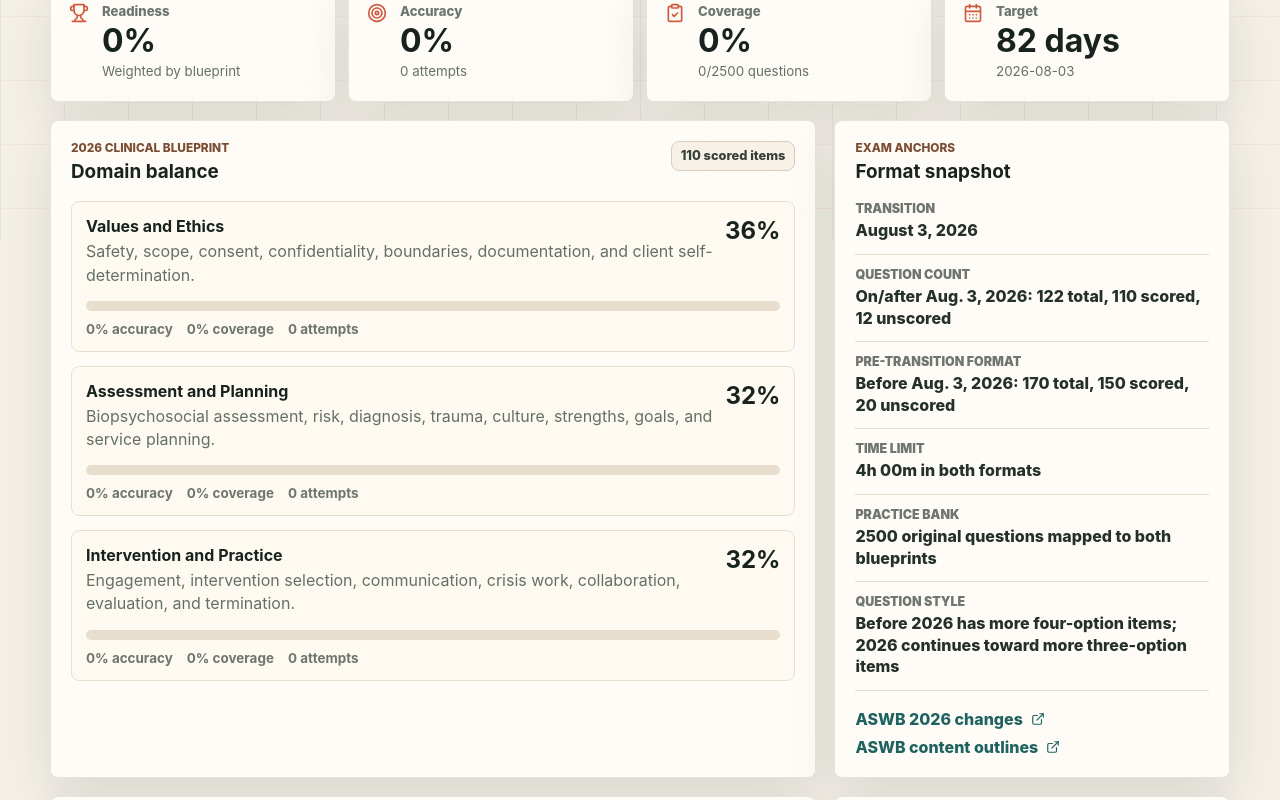
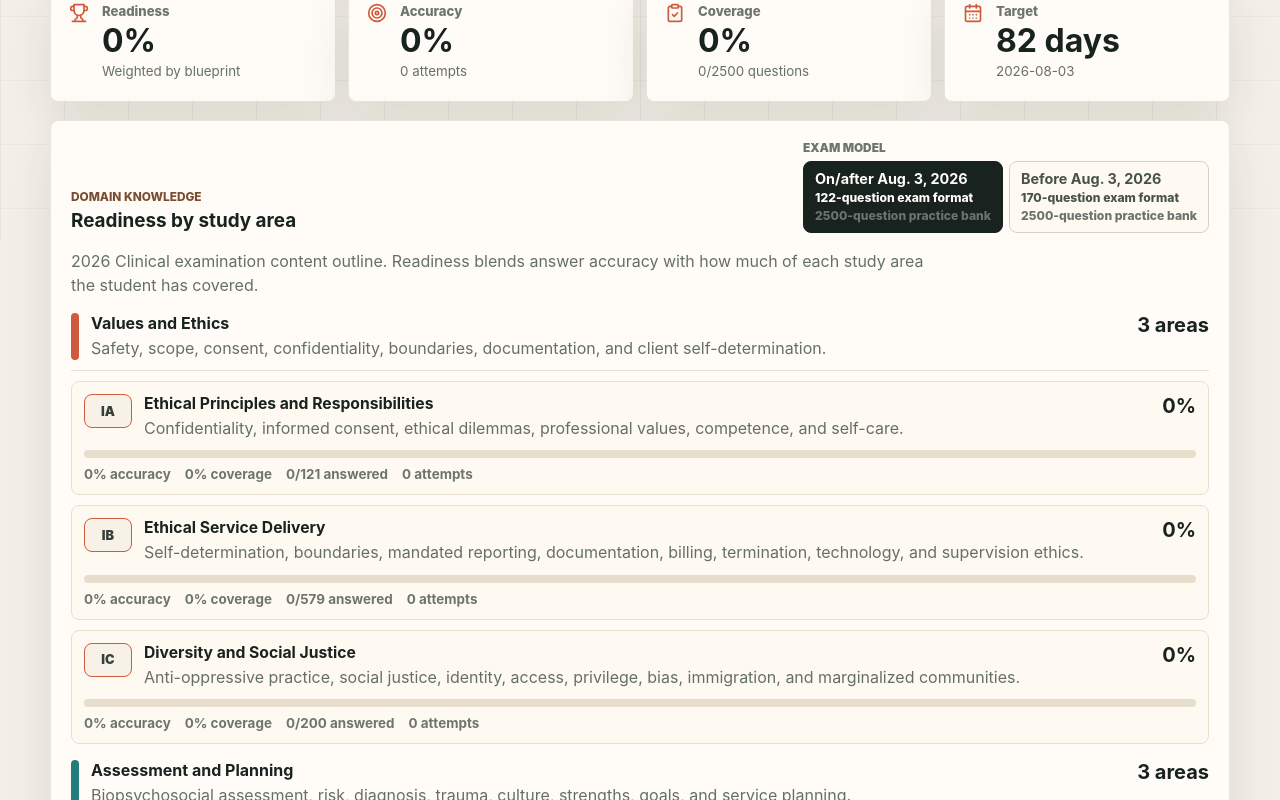
Before and after one commit to idrissenayat/ASWB-Clinical-Prep-Studio, a React (Vite) app: page / in a window 1280 px wide. Shown: the part 560-1360 px from the top of the page. Built offline with nearby package versions, Linux system fonts and the light colour scheme.

Commit message:
Add dashboard study area readiness

```diff
--- a/src/App.tsx
+++ b/src/App.tsx
@@ -73,6 +73,7 @@ const navItems: Array<{ id: View; label: string; icon: typeof BarChart3 }> = [
 ];
 
 const domainMap = new Map(domains.map((domain) => [domain.id, domain]));
+const questionMap = new Map(questions.map((question) => [question.id, question]));
 const areaKey = (examModel: ExamModelId, areaId: ExamAreaId) => `${examModel}:${areaId}`;
 const getQuestionArea = (question: Question, examModel: ExamModelId) =>
   examModel === "2026" ? question.area2026 : question.area;
@@ -183,6 +184,41 @@ function buildStats(progress: ProgressState) {
     readiness,
     recentMisses,
   };
+}
+
+function buildAreaStats(progress: ProgressState, examModel: ExamModelId) {
+  return examAreasByModel[examModel].map((area) => {
+    const domain = domainMap.get(area.domain)!;
+    const areaQuestions = questions.filter((question) => getQuestionArea(question, examModel) === area.id);
+    const attempts = progress.attempts.filter((attempt) => {
+      const question = questionMap.get(attempt.questionId);
+      if (!question) return attempt.examModel === examModel && attempt.area === area.id;
+      return getQuestionArea(question, examModel) === area.id;
+    });
+    const correct = attempts.filter((attempt) => attempt.correct).length;
+    const unique = new Set(
+      attempts
+        .map((attempt) => questionMap.get(attempt.questionId))
+        .filter((question): question is Question => Boolean(question))
+        .filter((question) => getQuestionArea(question, examModel) === area.id)
+        .map((question) => question.id),
+    ).size;
+    const accuracy = attempts.length ? Math.round((correct / attempts.length) * 100) : 0;
+    const coverage = areaQuestions.length ? Math.round((unique / areaQuestions.length) * 100) : 0;
+    const readiness = Math.round(accuracy * 0.7 + coverage * 0.3);
+
+    return {
+      area,
+      domain,
+      questionCount: areaQuestions.length,
+      attempts: attempts.length,
+      correct,
+      unique,
+      accuracy,
+      coverage,
+      readiness,
+    };
+  });
 }
 
 function balanceQuotas<T extends { count: number }>(quotas: T[], size: number) {
@@ -382,6 +418,18 @@ function Dashboard({
   resetProgress: () => void;
 }) {
   const daysUntil = getDaysUntil(progress.targetDate);
+  const [dashboardModel, setDashboardModel] = useState<ExamModelId>(defaultExamModel);
+  const selectedDashboardModel = examModels.find((model) => model.id === dashboardModel)!;
+  const areaStats = useMemo(
+    () => buildAreaStats(progress, dashboardModel),
+    [dashboardModel, progress],
+  );
+  const areaGroups = domains
+    .map((domain) => ({
+      domain,
+      areas: areaStats.filter((item) => item.area.domain === domain.id),
+    }))
+    .filter((group) => group.areas.length);
 
   return (
     <section className="view-stack">
@@ -428,6 +476,67 @@ function Dashboard({
           detail={progress.targetDate || "Choose a date"}
         />
       </div>
+
+      <section className="panel study-area-panel">
+        <div className="section-heading study-area-heading">
+          <div>
+            <p className="eyebrow">Domain knowledge</p>
+            <h3>Readiness by study area</h3>
+          </div>
+          <ExamModelSelector value={dashboardModel} onChange={setDashboardModel} />
+        </div>
+        <p className="muted study-area-model-note">
+          {selectedDashboardModel.blueprint}. Readiness blends answer accuracy with how much of each
+          study area the student has covered.
+        </p>
+
+        <div className="study-area-groups">
+          {areaGroups.map((group) => (
+            <section className="study-area-domain" key={group.domain.id}>
+              <div className="study-area-domain-heading">
+                <span style={{ backgroundColor: group.domain.color }} aria-hidden="true" />
+                <div>
+                  <h4>{group.domain.name}</h4>
+                  <p>{group.domain.focus}</p>
+                </div>
+                <strong>{group.areas.length} areas</strong>
+              </div>
+
+              <div className="study-area-list">
+                {group.areas.map((item) => (
+                  <article className="study-area-row" key={item.area.id}>
+                    <div className="study-area-topline">
+                      <span className="study-area-code" style={{ borderColor: group.domain.color }}>
+                        {item.area.id}
+                      </span>
+                      <div>
+                        <h5>{item.area.name}</h5>
+                        <p>{item.area.focus}</p>
+                      </div>
+                      <strong>{item.readiness}%</strong>
+                    </div>
+                    <div className="bar-track compact" aria-hidden="true">
+                      <span
+                        className="bar-fill"
+                        style={{
+                          width: `${item.readiness}%`,
+                          backgroundColor: group.domain.color,
+                        }}
+                      />
+                    </div>
+                    <div className="domain-meta">
+                      <span>{item.accuracy}% accuracy</span>
+                      <span>{item.coverage}% coverage</span>
+                      <span>{item.unique}/{item.questionCount} answered</span>
+                      <span>{item.attempts} attempts</span>
+                    </div>
+                  </article>
+                ))}
+              </div>
+            </section>
+          ))}
+        </div>
+      </section>
 
       <div className="content-grid">
         <section className="panel">
--- a/src/styles.css
+++ b/src/styles.css
@@ -543,6 +543,108 @@ input:disabled {
   gap: 14px;
 }
 
+.study-area-panel {
+  display: grid;
+  gap: 16px;
+}
+
+.study-area-heading {
+  align-items: flex-end;
+  margin-bottom: 0;
+}
+
+.study-area-model-note {
+  max-width: 860px;
+  margin: 0;
+}
+
+.study-area-groups {
+  display: grid;
+  gap: 16px;
+}
+
+.study-area-domain {
+  display: grid;
+  gap: 10px;
+}
+
+.study-area-domain-heading {
+  display: grid;
+  grid-template-columns: 8px minmax(0, 1fr) auto;
+  gap: 12px;
+  align-items: start;
+  padding-bottom: 10px;
+  border-bottom: 1px solid #eadfce;
+}
+
+.study-area-domain-heading > span {
+  width: 8px;
+  height: 100%;
+  min-height: 44px;
+  border-radius: 8px;
+}
+
+.study-area-domain-heading h4,
+.study-area-domain-heading p,
+.study-area-row h5,
+.study-area-row p {
+  margin: 0;
+}
+
+.study-area-domain-heading h4 {
+  font-size: 1rem;
+}
+
+.study-area-domain-heading p,
+.study-area-row p {
+  margin-top: 4px;
+  color: var(--muted);
+  line-height: 1.45;
+}
+
+.study-area-domain-heading strong,
+.study-area-topline strong {
+  white-space: nowrap;
+  font-size: 1.25rem;
+}
+
+.study-area-list {
+  display: grid;
+  gap: 10px;
+}
+
+.study-area-row {
+  padding: 12px;
+  background: #fffaf1;
+  border: 1px solid #eadfce;
+  border-radius: 8px;
+}
+
+.study-area-topline {
+  display: grid;
+  grid-template-columns: auto minmax(0, 1fr) auto;
+  gap: 12px;
+  align-items: start;
+}
+
+.study-area-code {
+  display: inline-grid;
+  min-width: 48px;
+  min-height: 34px;
+  padding: 0 8px;
+  place-items: center;
+  color: #354039;
+  background: #f7f1e7;
+  border: 1px solid #d8cdbd;
+  border-radius: 8px;
+  font-size: 0.8rem;
+  font-weight: 900;
+}
+
+.study-area-row h5 {
+  font-size: 0.98rem;
+}
+
 .domain-row {
   padding: 14px;
   background: #fffaf1;
@@ -583,6 +685,11 @@ input:disabled {
   overflow: hidden;
   background: #e7dece;
   border-radius: 8px;
+}
+
+.bar-track.compact {
+  height: 8px;
+  margin: 10px 0 8px;
 }
 
 .bar-fill {
@@ -1299,6 +1406,23 @@ input:disabled {
     grid-template-columns: 1fr;
   }
 
+  .study-area-heading,
+  .study-area-domain-heading,
+  .study-area-topline {
+    grid-template-columns: 1fr;
+  }
+
+  .study-area-domain-heading > span {
+    width: 100%;
+    height: 6px;
+    min-height: 6px;
+  }
+
+  .study-area-domain-heading strong,
+  .study-area-topline strong {
+    font-size: 1.12rem;
+  }
+
   .domain-topline strong {
     font-size: 1.25rem;
   }
```
Also changed, not shown: 1 other file (tests, documents, lock files or other folders).
